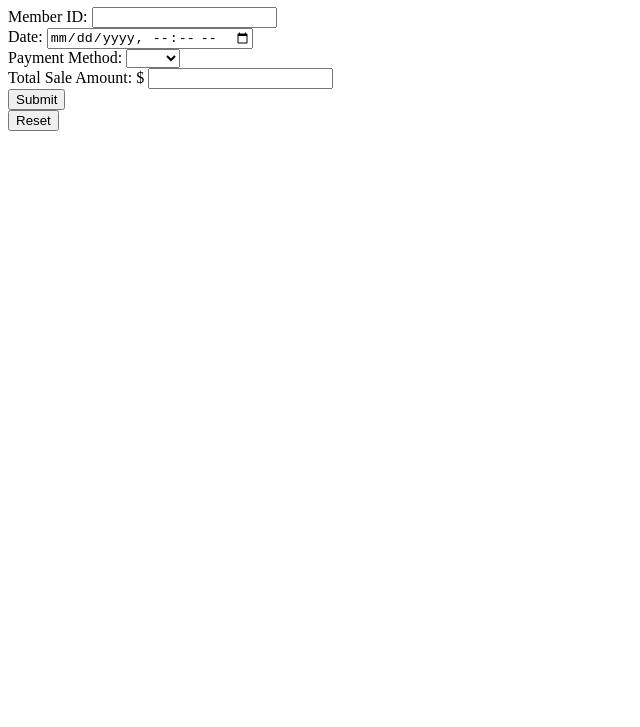
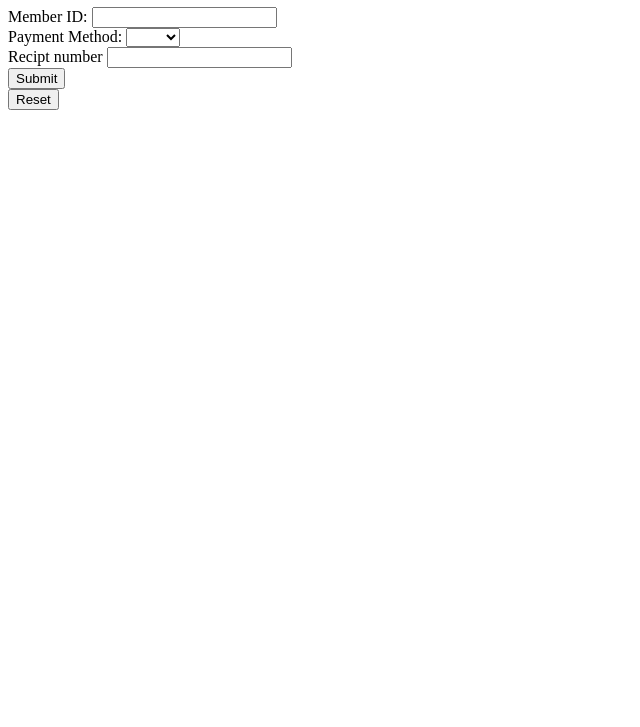
Before and after one commit to InfiniteBlanK3T/GotoGro.MemberRecordManager, a plain HTML site: page AddSalesRecord.html in a window 1280 px wide. Shown: the part 73-800 px from the top of the page, without its empty margins (0-640 px from the left). Drawn offline with Linux system fonts and the light colour scheme.

Commit message:
Removed date, added recipt number

```diff
--- a/AddSalesRecord.html
+++ b/AddSalesRecord.html
@@ -14,11 +14,6 @@
                 <input type="text" id="MemberId" class="textInput">
             </div>
             <div>
-                <label for="Date">Date:</label>
-                <input type="datetime-local" id="Date" class="textInput">
-            </div>
-
-            <div>
                 <label for="paymethod">Payment Method:</label>
                 <select name="paymethod" id="paymethod">
                     <option value=""></option>
@@ -27,7 +22,7 @@
                 </select>
             </div>
             <div>
-                <label for="TotalSale">Total Sale Amount: $</label>
+                <label for="TotalSale">Recipt number</label>
                 <input type="text" id="TotalSale" class="textInput">
             </div>
             <div>
```
